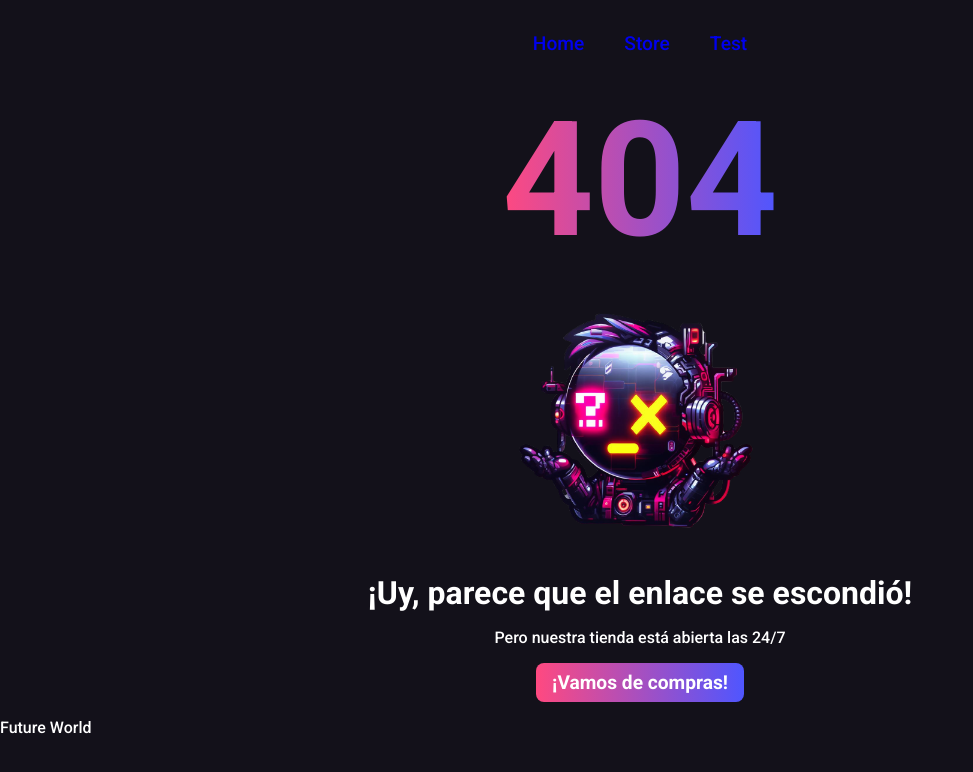
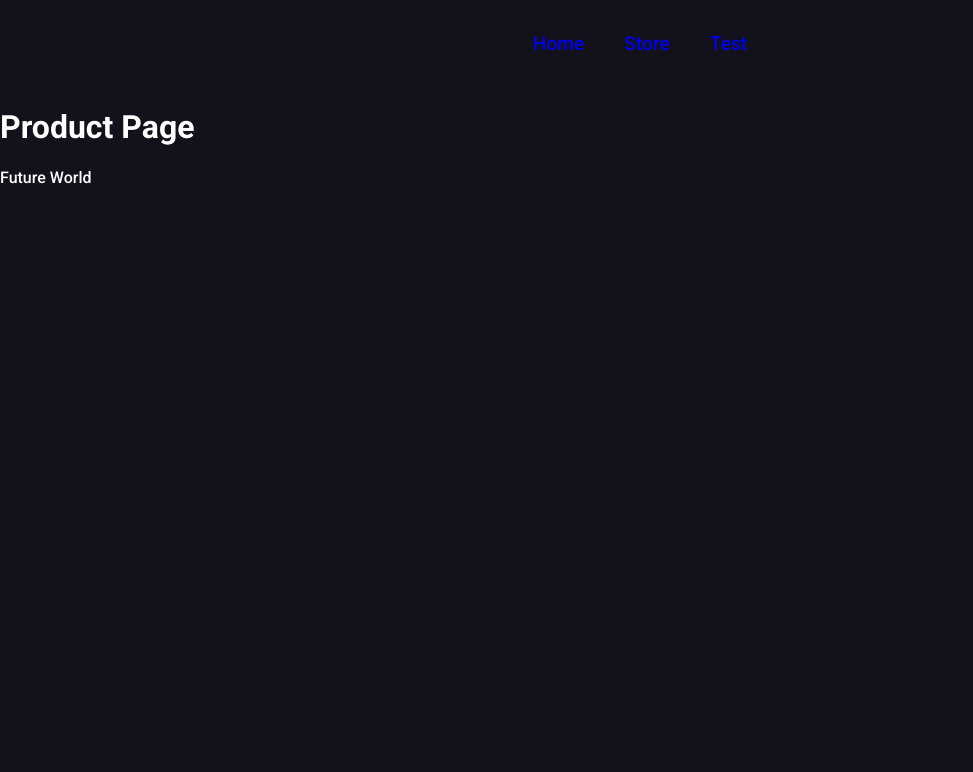
Before and after one commit to memowii/nextjs-store, a Next.js app: page /product/1 in a window 1280 px wide. Before the commit this address had no page. Shown: the top 772 px of the page, without its empty margins (0-973 px from the left). Built offline with nearby package versions, Linux system fonts and the light colour scheme.

Commit message:
feat(product): create ProductPage component to display product details using URL parameters

```diff
--- /dev/null
+++ b/src/app/product/[handle]/page.tsx
@@ -0,0 +1,14 @@
+"use client"
+import { useParams, useSearchParams } from "next/navigation"
+
+export default function ProductPage() {
+  const params = useParams()
+  const searchParams = useSearchParams()
+  const id = searchParams.get("id")
+  console.log(params.handle)
+  console.log(searchParams.get('id'))
+
+  return (
+    <h1>Product Page</h1>
+  )
+}
```
